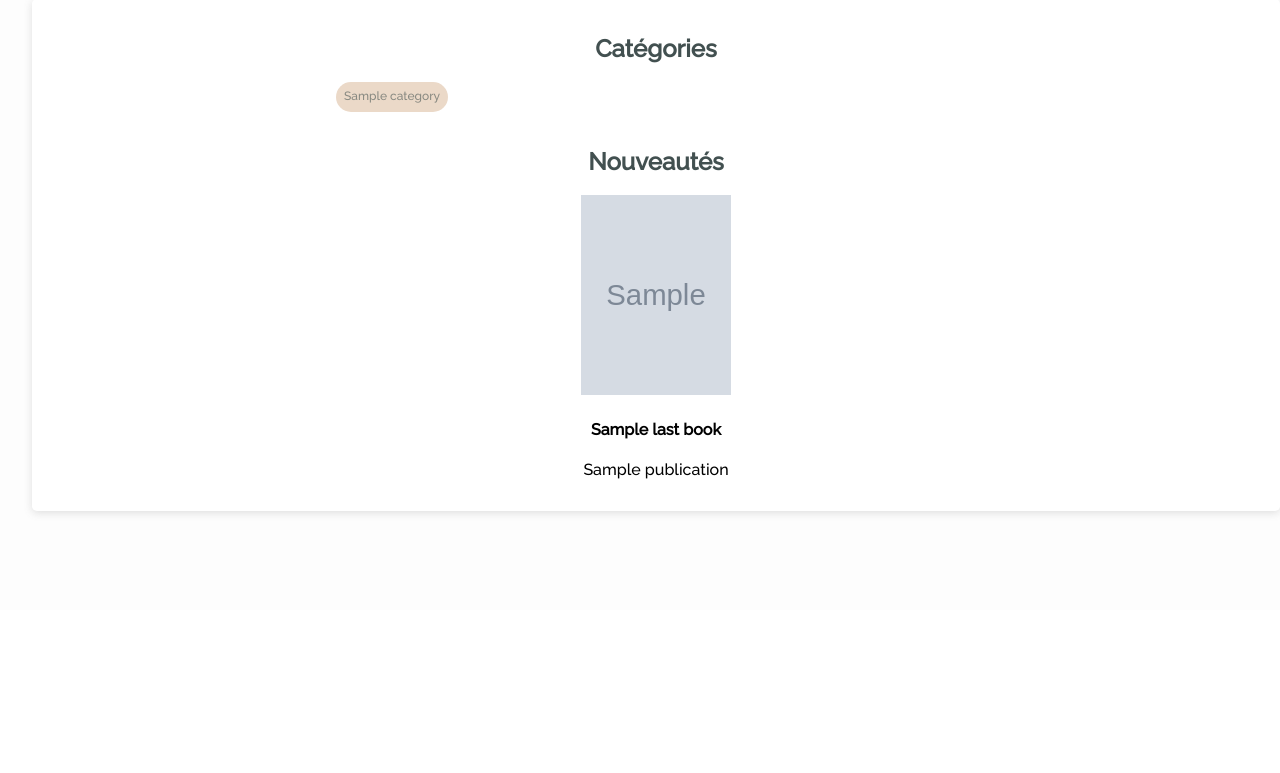
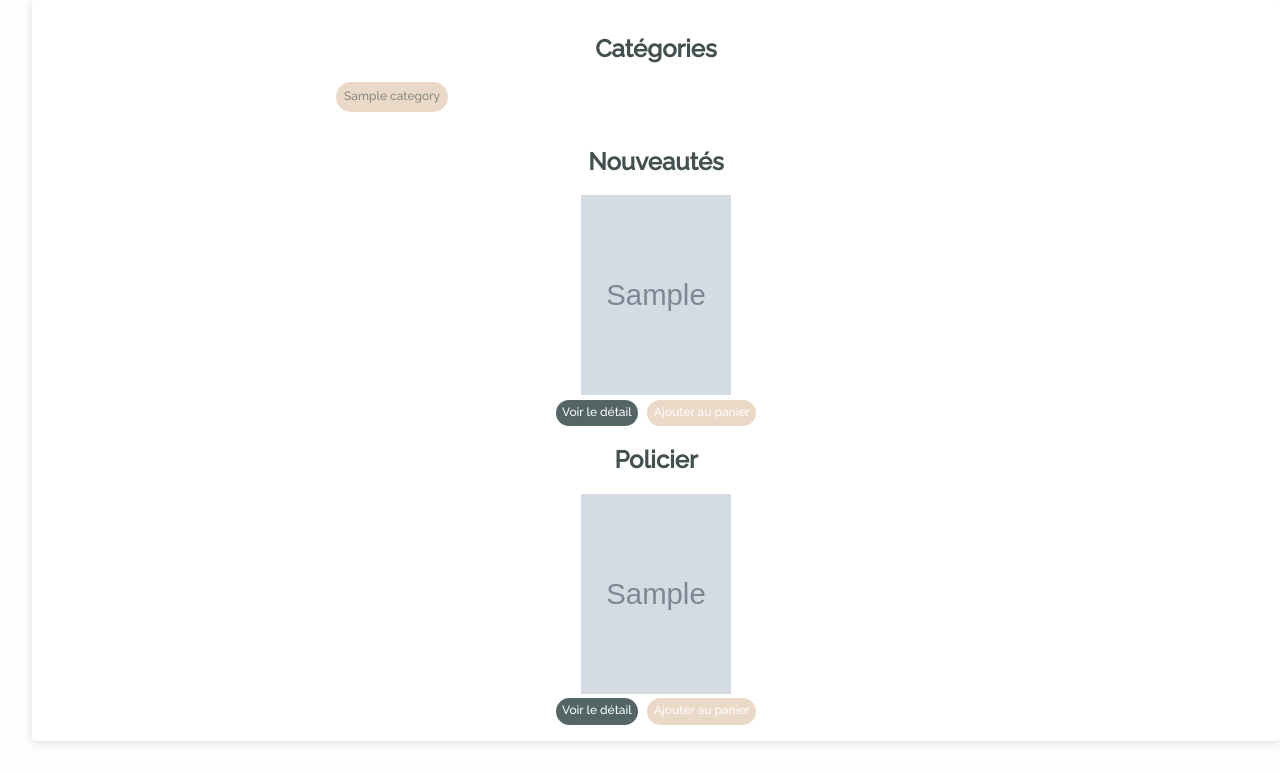
Before and after one commit to JeromeHillion/Digital_libraryV2, a PHP site: template vue/home.php in a window 1280 px wide. Shown: the part 190-963 px from the top of the page. Before the commit the page ends 705 px from the top, so only its background shows below. Run offline with PHP 8.4, Linux system fonts and the light colour scheme; the template is opened without the code that fills it: most values are stand-ins (such as "Sample title", 1, 10 or a date in 2020); grey boxes marked "Sample" are stand-in pictures; some libraries are stand-ins or nearby versions.

Commit message:
intégration de la page d'accueil

```diff
--- a/public/css/home.css
+++ b/public/css/home.css
@@ -49,7 +49,7 @@ h2{
 }
 
 .card{
-    flex-basis: 200px;
+    flex-basis: 210px;
 }
 
 
@@ -58,3 +58,23 @@ h2{
     height:200px ;
     text-align: center;
 }
+
+.btnCard{
+    display: flex;
+    justify-content: space-around;
+}
+#btnDetail{
+    background-color: #536665;
+
+}
+#btnCart{
+    background-color: #EBD9C8;
+
+}
+.btnCard a{
+    text-decoration: none;
+    padding: 0.4rem;
+    font-size: 12px;
+    border-radius: 1rem;
+    color: #ffffff;
+}
--- a/vue/home.php
+++ b/vue/home.php
@@ -35,8 +35,26 @@
                 ?>
                     <div class="card">
                         <img src="<?php echo $lastBook['cover'] ?>" alt="">
-                        <h4><?php echo nl2br($lastBook['name']);?></h4>
-                        <p><?php echo $lastBook['publication'];?></p>
+                        <div class="btnCard">
+                            <a href="#" id="btnDetail">Voir le détail</a>
+                            <a href="#" id="btnCart">Ajouter au panier</a>
+                        </div>
+                    </div>
+            <?php }
+            ?>
+
+        </div>
+
+        <h2>Policier</h2>
+        <div class="cards">
+            <?php foreach ($booksOfCategoryPolicier as $bookOfCategoryPolicier) {
+                ?>
+                    <div class="card">
+                        <img src="<?php echo $bookOfCategoryPolicier['cover'] ?>" alt="image livre">
+                        <div class="btnCard">
+                            <a href="#" id="btnDetail">Voir le détail</a>
+                            <a href="#" id="btnCart">Ajouter au panier</a>
+                        </div>
                     </div>
             <?php }
             ?>
```
Also changed, not shown: index.php (+7 -13 lines).
